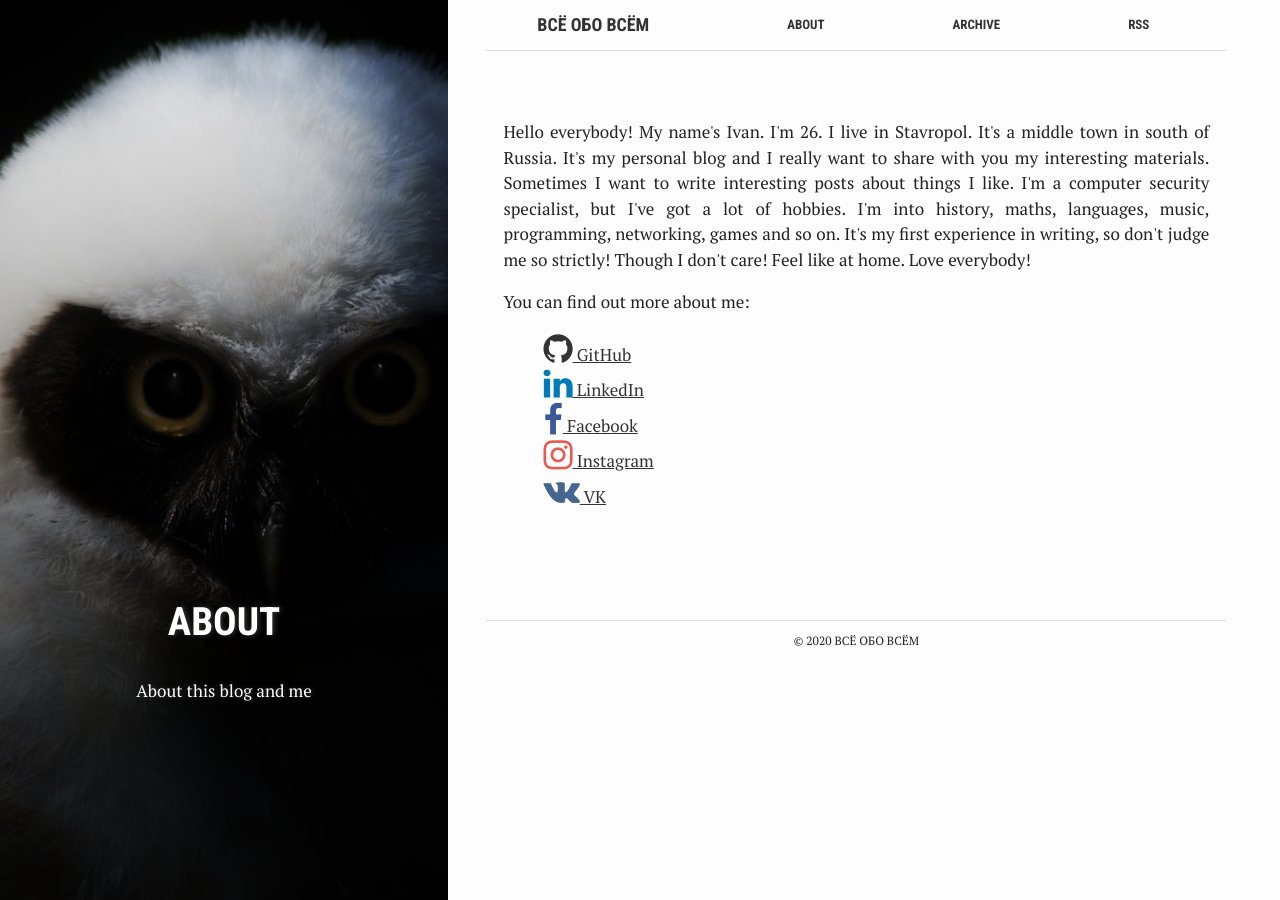
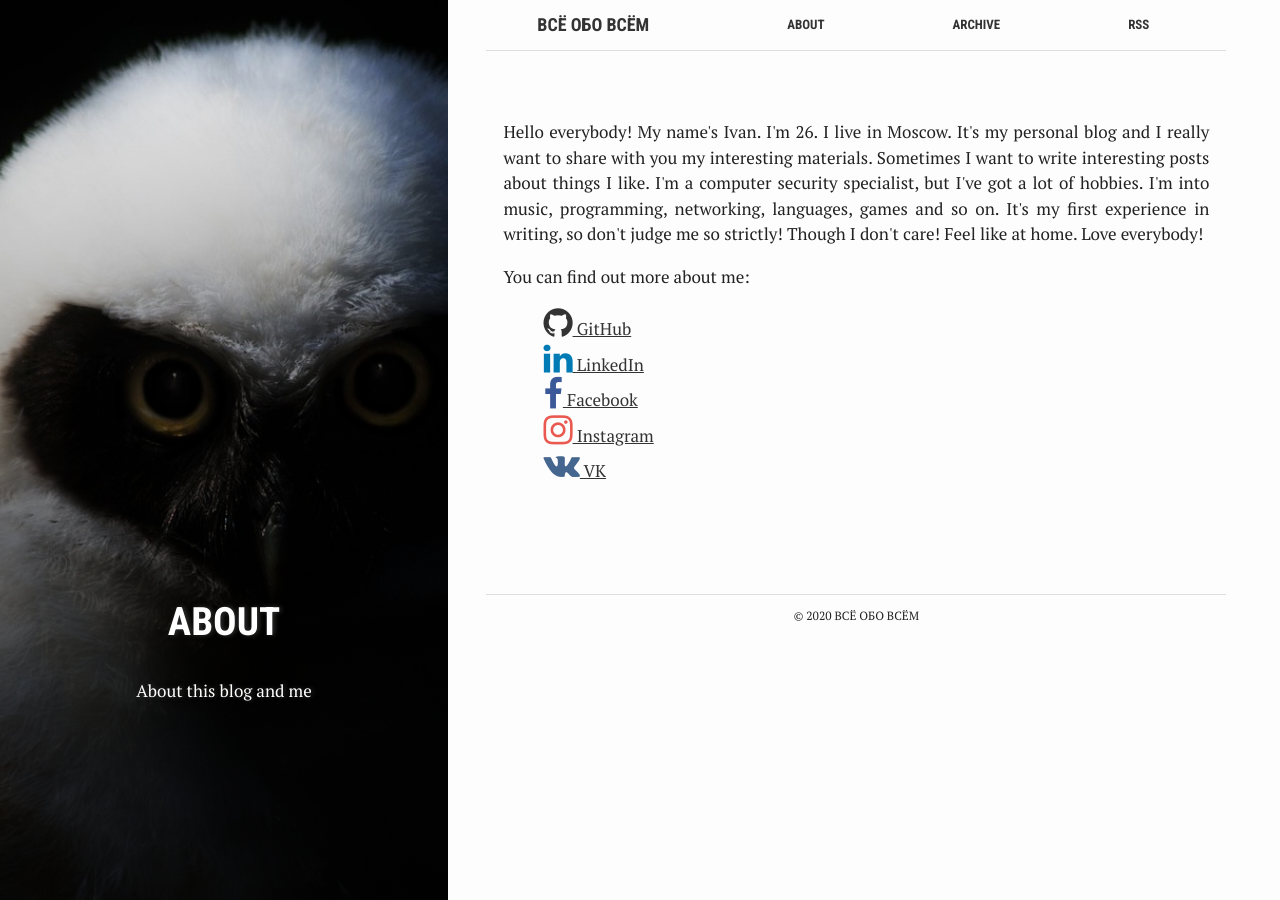
Before and after one commit to ghostmorgan/ghostmorgan.github.io, a Jekyll site: the page built from about.md, in a window 1280 px wide. Built offline with Jekyll 4.4.1, drawn with Linux system fonts in a browser that asks for light colours; nearby versions of some CDN libraries.

Commit message:
Update about.md
Update info about myself

```diff
--- a/about.md
+++ b/about.md
@@ -8,7 +8,7 @@ summary: "About this blog and me"
 active: about
 ---
 
-<p style="text-align: justify;">Hello everybody! My name's Ivan. I'm 26. I live in Stavropol. It's a middle town in south of Russia. It's my personal blog and I really want to share with you my interesting materials. Sometimes I want to write interesting posts about things I like. I'm a computer security specialist, but I've got a lot of hobbies. I'm into history, maths, languages, music, programming, networking, games and so on. It's my first experience in writing, so don't judge me so strictly! Though I don't care! Feel like at home. Love everybody!</p>
+<p style="text-align: justify;">Hello everybody! My name's Ivan. I'm 26. I live in Moscow. It's my personal blog and I really want to share with you my interesting materials. Sometimes I want to write interesting posts about things I like. I'm a computer security specialist, but I've got a lot of hobbies. I'm into music, programming, networking, languages, games and so on. It's my first experience in writing, so don't judge me so strictly! Though I don't care! Feel like at home. Love everybody!</p>
 
 You can find out more about me:
 
```
